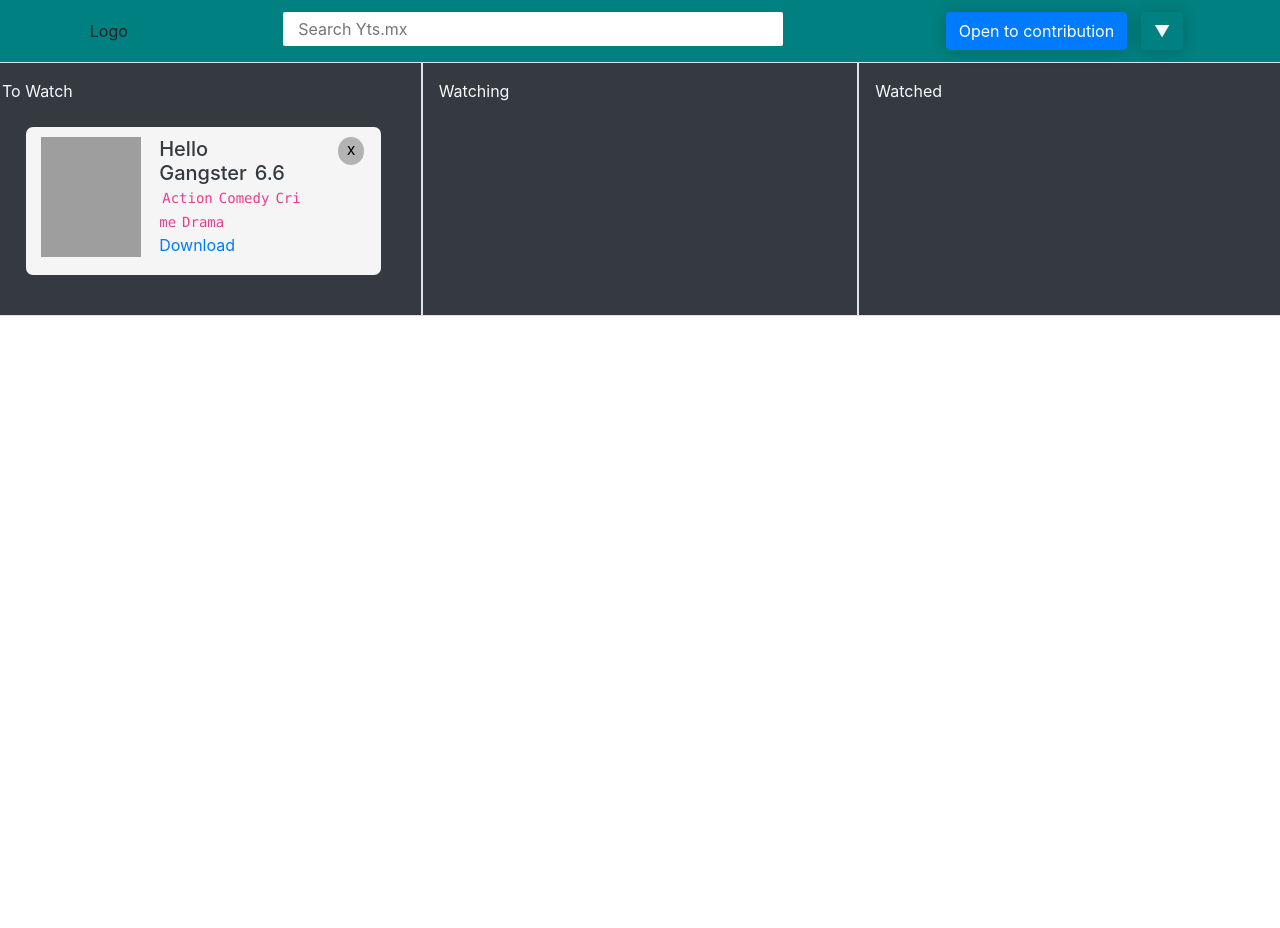
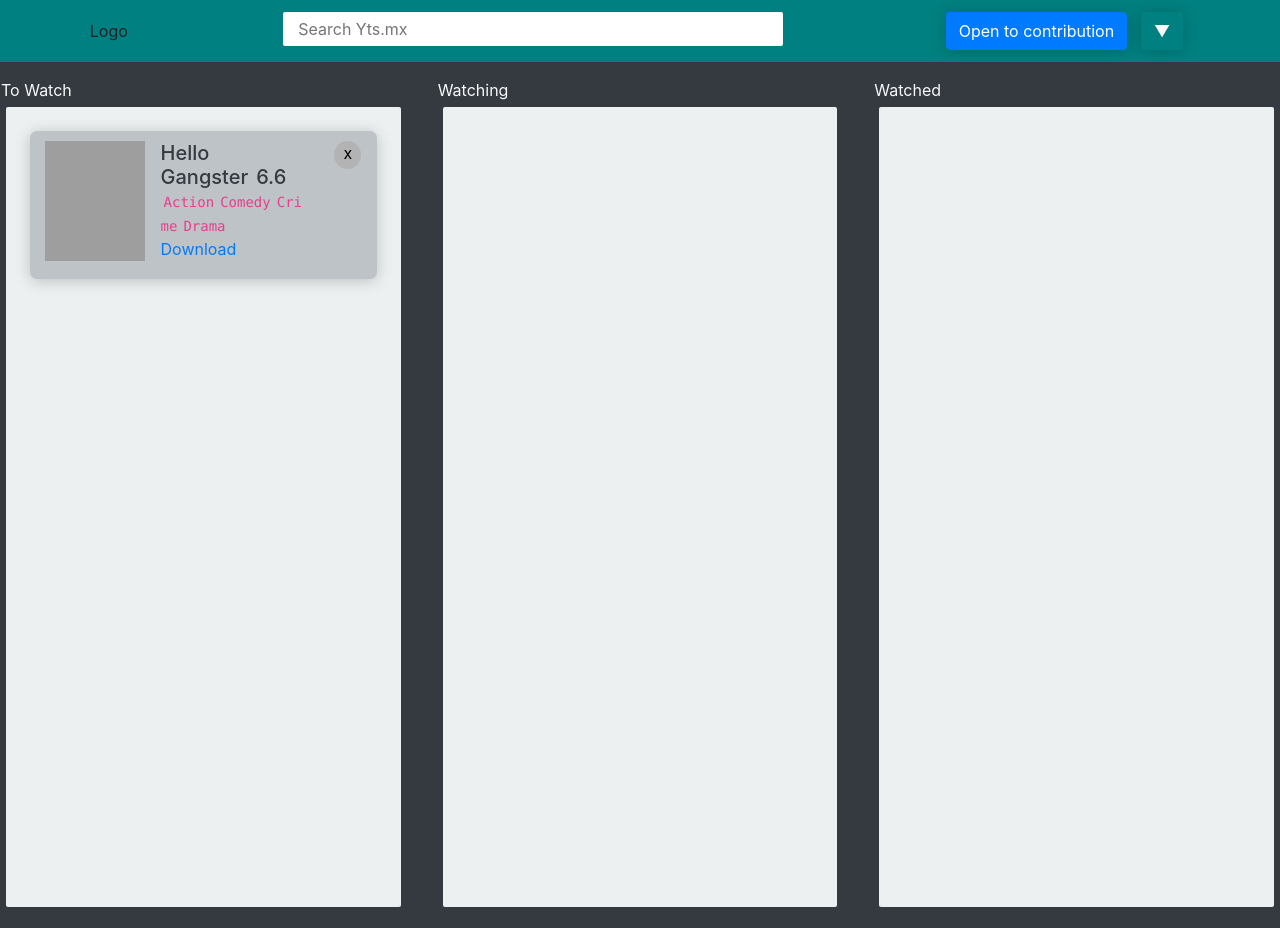
Before and after one commit to Sandip-Z/movies, a React (Create React App) app: page / in a window 1280 px wide. Before the commit the page ends 800 px from the top, so only its background shows below. Built offline with nearby package versions, Linux system fonts and the light colour scheme; grey boxes are pictures that could not be loaded.

Commit message:
[add] style droppable zone

```diff
--- a/src/components/Body/ToWatch.js
+++ b/src/components/Body/ToWatch.js
@@ -29,7 +29,11 @@ const ToWatch = () => {
       <Droppable droppableId="towatch">
         {(provided) => {
           return (
-            <div ref={provided.innerRef} {...provided.droppableProps}>
+            <div
+              ref={provided.innerRef}
+              {...provided.droppableProps}
+              className="droppable-zone"
+            >
               {renderData}
               {provided.placeholder}
             </div>
--- a/src/components/Body/Watched.js
+++ b/src/components/Body/Watched.js
@@ -24,7 +24,11 @@ const Watched = () => {
       <SectionHeading title="Watched" />
       <Droppable droppableId="watched">
         {(provided) => (
-          <div ref={provided.innerRef} {...provided.droppableProps}>
+          <div
+            ref={provided.innerRef}
+            {...provided.droppableProps}
+            className="droppable-zone"
+          >
             {renderData}
             {provided.placeholder}
           </div>
--- a/src/components/Body/Watching.js
+++ b/src/components/Body/Watching.js
@@ -27,7 +27,11 @@ const Watching = () => {
       <Droppable droppableId="watching">
         {(provided) => {
           return (
-            <div ref={provided.innerRef} {...provided.droppableProps}>
+            <div
+              ref={provided.innerRef}
+              {...provided.droppableProps}
+              className="droppable-zone"
+            >
               {renderData}
               {provided.placeholder}
             </div>
--- a/src/components/Body/index.js
+++ b/src/components/Body/index.js
@@ -103,13 +103,13 @@ const Body = () => {
   return (
     <DragDropContext onDragEnd={handleDragEnd}>
       <main className="row bg-dark text-light">
-        <div className="col-lg-4 p-3 border">
+        <div className="col-lg-4 p-3">
           <ToWatch />
         </div>
-        <div className="col-lg-4 p-3 border">
+        <div className="col-lg-4 p-3">
           <Watching />
         </div>
-        <div className="col-lg-4 p-3 border">
+        <div className="col-lg-4 p-3">
           <Watched />
         </div>
       </main>
--- a/src/index.css
+++ b/src/index.css
@@ -171,9 +171,19 @@ nav {
 
 .draggable-box {
   margin: auto;
-  background-color: whitesmoke;
+  background-color: #bdc3c7;
   margin: 15px 25px;
   border-radius: 7px;
   padding-top: 10px;
   padding-bottom: 10px;
+  box-shadow: 0px 2px 15px rgba(0, 0, 0, 0.2);
 }
+
+.droppable-zone {
+  /* border: 2px dotted rgb(80, 80, 80); */
+  margin: 5px;
+  height: 100vh;
+  overflow-y: auto;
+  background-color: #ecf0f1;
+  border-radius: 2px;
+}
```
